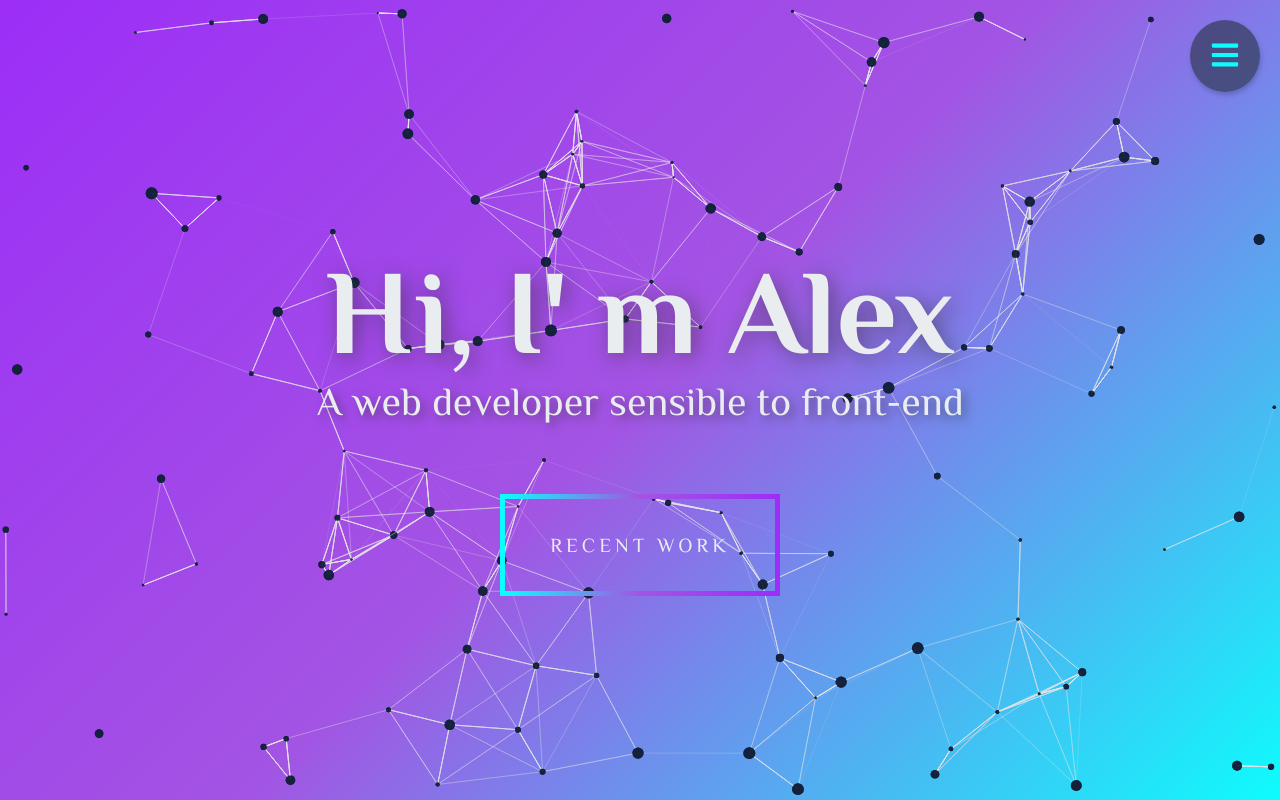
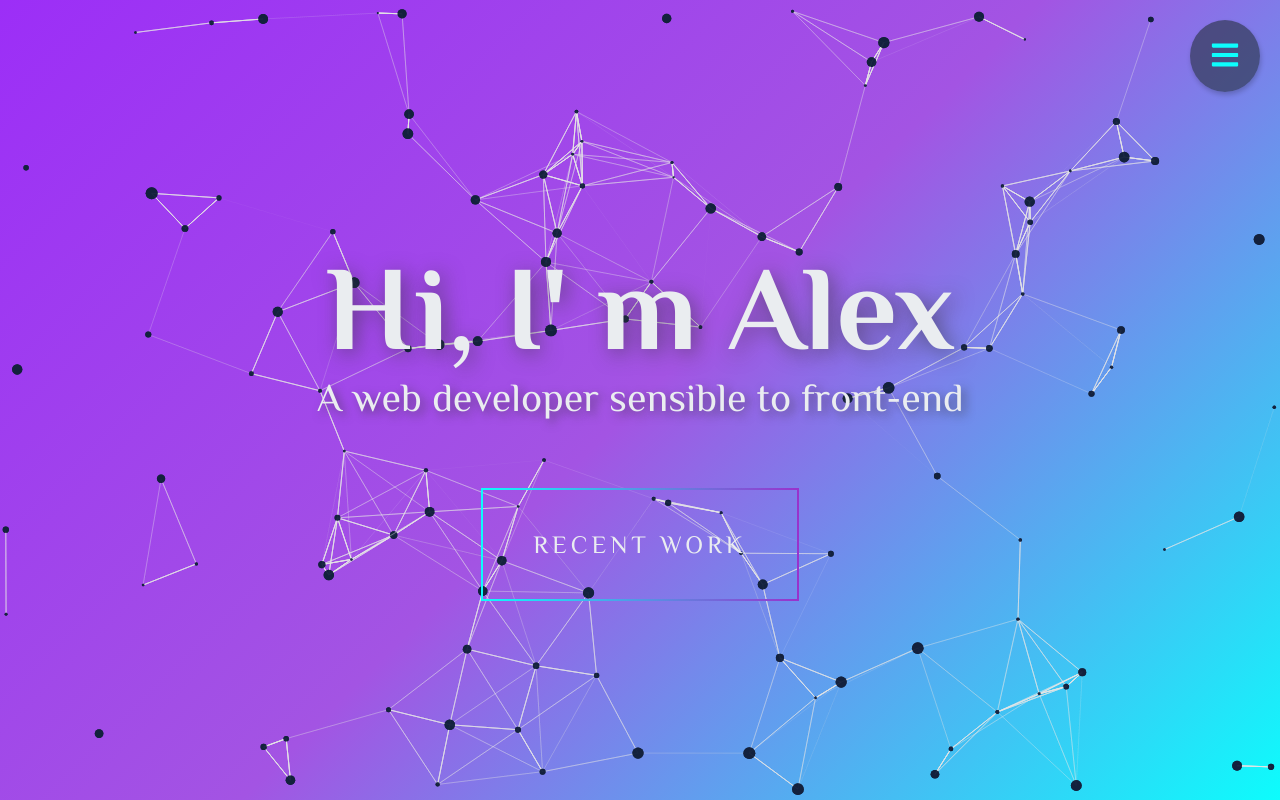
Before and after one commit to alexandruFolea/new-website, a Next.js app: page / in a window 1280 px wide. Built offline with nearby package versions, Linux system fonts and the light colour scheme.

Commit message:
fixed anchor hover effect

```diff
--- a/src/styles/5-pages/_intro.scss
+++ b/src/styles/5-pages/_intro.scss
@@ -47,7 +47,7 @@
 
 		.intro__cta {
 			a {
-				font-size: 2rem;
+				font-size: 2.5rem;
 				font-weight: 400;
 				letter-spacing: 0.4rem;
 				font-family: $sec-font;
@@ -56,45 +56,50 @@
 				position: relative;
 				transition: 0.2s all ease-in;
 				text-transform: uppercase;
+				border-width: 0.2rem;
+				border-style: solid;
+				border-image: linear-gradient(to right, $blue-550, darkorchid) 1;
 
 				&:hover {
+					border-width: 1rem;
+
 					text-shadow: 0.1rem 0.1rem 0.2rem rgba(0, 0, 0, 0.539);
 				}
 
-				&::after,
-				&::before {
-					display: block;
-					content: '';
-					position: absolute;
-					border: 3px solid;
-					border-image-slice: 1;
-					border-width: 0.5rem;
-					border-image-source: linear-gradient(
-						to left,
-						#9c2ef7,
-						#a354e3,
-						$blue-550
-					);
+				// &::after,
+				// &::before {
+				// 	display: block;
+				// 	content: '';
+				// 	position: absolute;
+				// 	border: 3px solid;
+				// 	border-image-slice: 1;
+				// 	border-width: 0.5rem;
+				// 	border-image-source: linear-gradient(
+				// 		to left,
+				// 		#9c2ef7,
+				// 		#a354e3,
+				// 		$blue-550
+				// 	);
 
-					// width: calc(100% - 1rem);
-					width: 100%;
-					height: 100%;
-					// height: calc(100% - 1rem);
+				// 	// width: calc(100% - 1rem);
+				// 	width: 100%;
+				// 	height: 100%;
+				// 	// height: calc(100% - 1rem);
 
-					left: 0;
-					bottom: 0;
-					z-index: -1;
-					transition: transform 0.3s ease;
-				}
+				// 	left: 0;
+				// 	bottom: 0;
+				// 	z-index: -1;
+				// 	transition: transform 0.3s ease;
+				// }
 
-				&:hover::after {
-					transform: translate(-0.8rem, -0.8rem);
-					border-image-source: linear-gradient(to left, #9c2ef7, $blue-550);
-				}
-				&:hover::before {
-					transform: translate(0.8rem, 0.8rem);
-					border-image-source: linear-gradient(to right, #9c2ef7, $blue-550);
-				}
+				// &:hover::after {
+				// 	transform: translate(-0.8rem, -0.8rem);
+				// 	border-image-source: linear-gradient(to left, #9c2ef7, $blue-550);
+				// }
+				// &:hover::before {
+				// 	transform: translate(0.8rem, 0.8rem);
+				// 	border-image-source: linear-gradient(to right, #9c2ef7, $blue-550);
+				// }
 			}
 		}
 	}
--- a/src/styles/5-pages/_portfolio.scss
+++ b/src/styles/5-pages/_portfolio.scss
@@ -150,55 +150,63 @@
 
 			.item__cta {
 				position: relative;
-				padding: 1rem 4rem;
+				padding: 1rem 2em;
 				display: flex;
 				align-items: center;
 				justify-content: center;
+				transition: 0.2s all ease-in;
+
+				border-width: 0.2rem;
+				border-style: solid;
+				border-image: linear-gradient(to right, $blue-550, darkorchid) 1;
 
 				@include lg-max {
 					padding: 0 2rem;
 				}
-
-				&::after,
-				&::before {
-					display: block;
-					content: '';
-					position: absolute;
-					border: 3px solid;
-					border-image-slice: 1;
-					border-width: 0.5rem;
-					border-image-source: linear-gradient(
-						to left,
-						#9c2ef7,
-						#a354e3,
-						$blue-550
-					);
-
-					width: calc(100% - 0.6rem);
-					height: calc(100% - 0.6rem);
-
-					left: 0;
-					bottom: 0;
-					z-index: -1;
-					transition: transform 0.3s ease;
-				}
-
-				&:hover::after {
-					transform: translate(-0.5rem, -0.5rem);
-					border-image-source: linear-gradient(to left, #9c2ef7, $blue-550);
-				}
-				&:hover::before {
-					transform: translate(0.5rem, 0.5rem);
-					border-image-source: linear-gradient(to right, #9c2ef7, $blue-550);
-				}
-
 				a {
 					font-size: 1.6rem;
 					margin-top: 0.6rem;
 					font-family: $sec-font;
 					color: $mono-200;
-					padding: 2rem 6rem;
+					padding: 2rem 4rem;
+
+					&:hover {
+						border-width: 1rem;
+					}
 				}
+
+				// &::after,
+				// &::before {
+				// 	display: block;
+				// 	content: '';
+				// 	position: absolute;
+				// 	border: 3px solid;
+				// 	border-image-slice: 1;
+				// 	border-width: 0.5rem;
+				// 	border-image-source: linear-gradient(
+				// 		to left,
+				// 		#9c2ef7,
+				// 		#a354e3,
+				// 		$blue-550
+				// 	);
+
+				// 	width: calc(100% - 0.6rem);
+				// 	height: calc(100% - 0.6rem);
+
+				// 	left: 0;
+				// 	bottom: 0;
+				// 	z-index: -1;
+				// 	transition: transform 0.3s ease;
+				// }
+
+				// &:hover::after {
+				// 	transform: translate(-0.5rem, -0.5rem);
+				// 	border-image-source: linear-gradient(to left, #9c2ef7, $blue-550);
+				// }
+				// &:hover::before {
+				// 	transform: translate(0.5rem, 0.5rem);
+				// 	border-image-source: linear-gradient(to right, #9c2ef7, $blue-550);
+				// }
 			}
 		}
 
```
